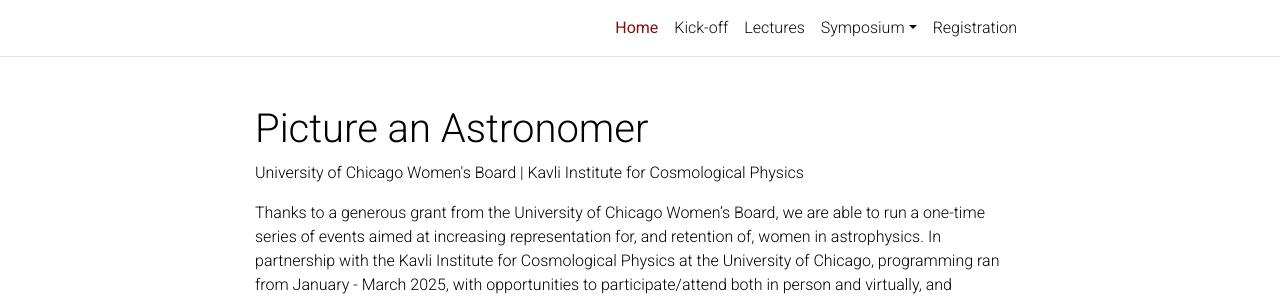
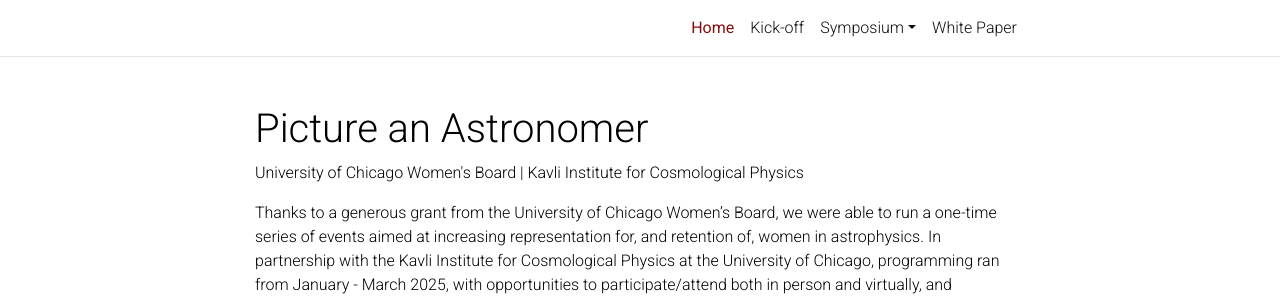
Before and after one commit to pictureanastronomer/pictureanastronomer.github.io, a Jekyll site: the page built from _pages/home.md, in a window 1280 px wide and 900 px high. Shown: the top 299 px of the window. Built offline with Jekyll 4.4.1, drawn with Linux system fonts in a browser that asks for light colours; nearby versions of some CDN libraries; comment, search, counter and statistics services are not loaded; a style sheet for code colours, icons or effects is not loaded; some of the changed text lies outside the part shown.

Commit message:
try restructuring tabs; ready to rever though too

```diff
--- a/_pages/home.md
+++ b/_pages/home.md
@@ -5,7 +5,7 @@
 subtitle: University of Chicago Women's Board | Kavli Institute for Cosmological Physics
 ---
 
-Thanks to a generous grant from the University of Chicago Women’s Board, we are able to run a one-time series of events aimed at increasing representation for, and retention of, women in astrophysics. In partnership with the Kavli Institute for Cosmological Physics at the University of Chicago, programming ran from January - March 2025, with opportunities to participate/attend both in person and virtually, and recordings of each public talk are available on their respective pages to extend reach.
+Thanks to a generous grant from the University of Chicago Women’s Board, we were able to run a one-time series of events aimed at increasing representation for, and retention of, women in astrophysics. In partnership with the Kavli Institute for Cosmological Physics at the University of Chicago, programming ran from January - March 2025, with opportunities to participate/attend both in person and virtually, and recordings of each public talk are available on their respective pages to extend reach.
 
 The Picture an Astronomer white paper, which came out of our March 2025 symposium, is now out on [arXiv](https://arxiv.org/abs/2512.24465){:target="_blank"}, replete with evidence-backed recommendations for retaining talent in astrophysics.
 
```
Also changed, not shown: _pages/dropdown.md (+14 -0 lines), _pages/publiclectures.md (+1 -1 lines), _pages/registration.md (+1 -1 lines), _pages/whitepaper.md (+1 -1 lines).
